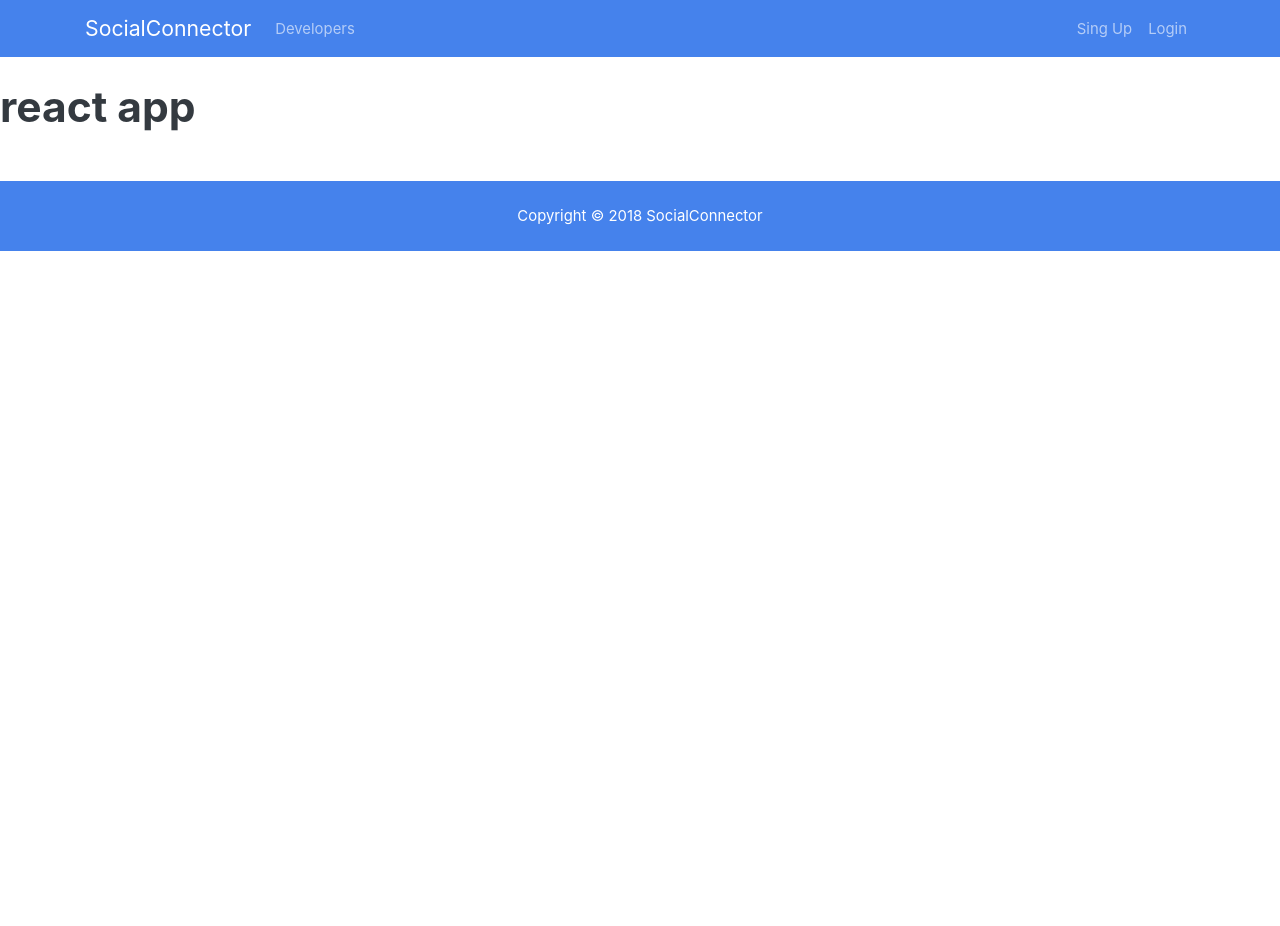
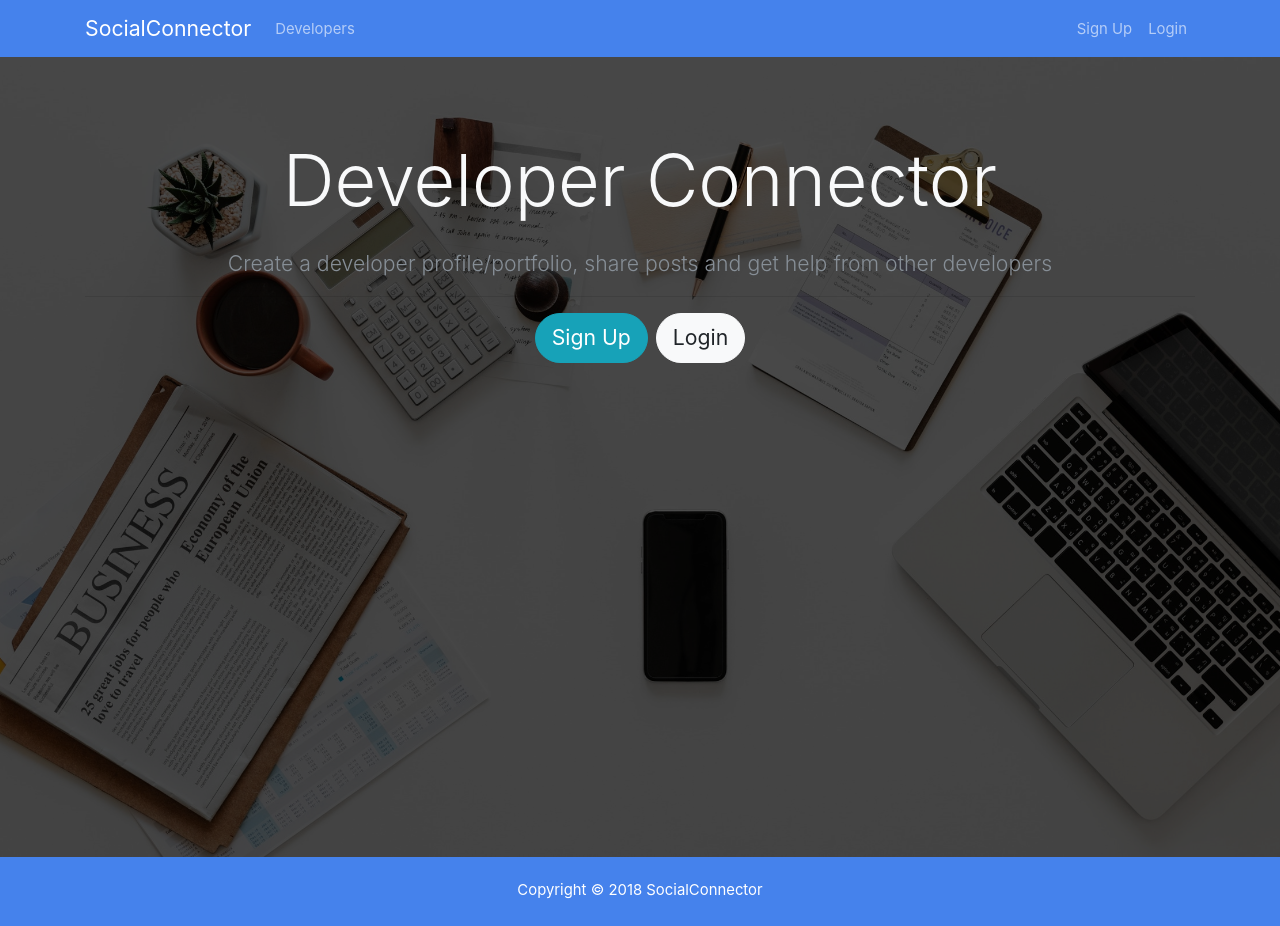
Before and after one commit to HuangStanley050/social_connect_client, a React (Create React App) app: page / in a window 1280 px wide. Before the commit the page ends 800 px from the top, so only its background shows below. Built offline with nearby package versions, Linux system fonts and the light colour scheme.

Commit message:
landing page done

```diff
--- a/src/App.js
+++ b/src/App.js
@@ -3,13 +3,14 @@
 import "./App.css";
 import NavBar from "./components/layout/Nav";
 import Footer from "./components/layout/Footer";
+import Landing from "./components/layout/Landing";
 
 class App extends Component {
   render() {
     return (
       <div className="App">
         <NavBar />
-        <h1>react app</h1>
+        <Landing />
         <Footer />
       </div>
     );
--- a/src/components/layout/Landing.js
+++ b/src/components/layout/Landing.js
@@ -0,0 +1,30 @@
+import React from "react";
+
+const Landing = () => {
+  return (
+    <div className="landing">
+      <div className="dark-overlay landing-inner text-light">
+        <div className="container">
+          <div className="row">
+            <div className="col-md-12 text-center">
+              <h1 className="display-3 mb-4">Developer Connector</h1>
+              <p className="lead">
+                Create a developer profile/portfolio, share posts and get help
+                from other developers
+              </p>
+              <hr />
+              <a href="register.html" className="btn btn-lg btn-info mr-2">
+                Sign Up
+              </a>
+              <a href="login.html" className="btn btn-lg btn-light">
+                Login
+              </a>
+            </div>
+          </div>
+        </div>
+      </div>
+    </div>
+  );
+};
+
+export default Landing;
--- a/src/components/layout/Nav.js
+++ b/src/components/layout/Nav.js
@@ -28,7 +28,7 @@
           <ul className="navbar-nav ml-auto">
             <li className="nav-item">
               <a className="nav-link" href="register.html">
-                Sing Up
+                Sign Up
               </a>
             </li>
             <li className="nav-item">
--- a/src/index.css
+++ b/src/index.css
@@ -1,7 +1,6 @@
 body {
   margin: 0;
   padding: 0;
-
   font-family: -apple-system, BlinkMacSystemFont, "Segoe UI", "Roboto", "Oxygen",
   "Ubuntu", "Cantarell", "Fira Sans", "Droid Sans", "Helvetica Neue",
   sans-serif;
```
